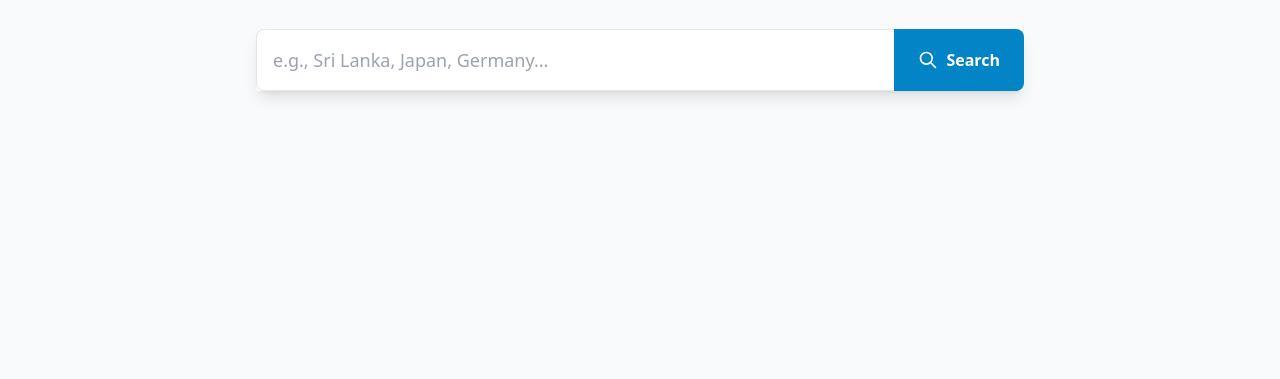
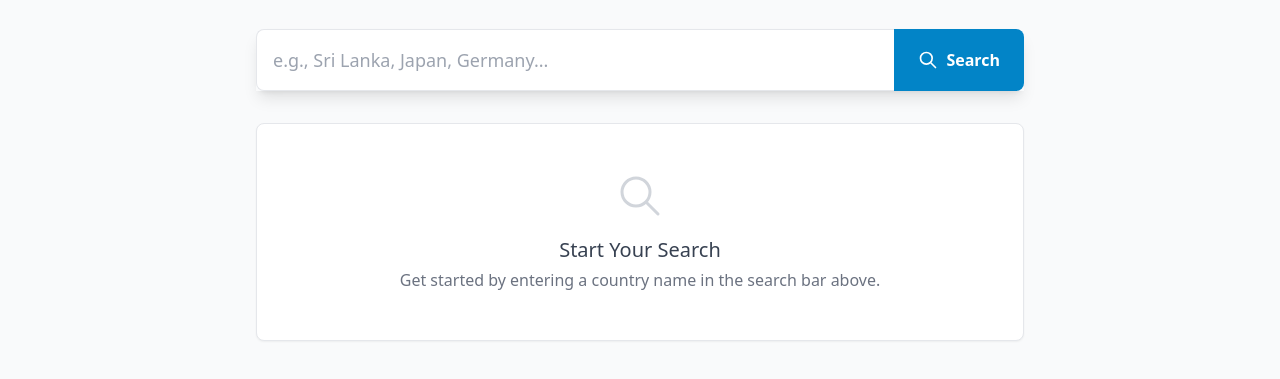
Before and after one commit to WAPunsisiYemaniPerera/Smart_Travel_Platform, a plain HTML site: page client/travel.html in a window 1280 px wide. Shown: the part 175-554 px from the top of the page. Drawn offline with nearby package versions, Linux system fonts and the light colour scheme; no server answers; sample sign-in values are in the browser's storage.

Commit message:
Update travel dashboard: comment out user location fetch and enhance results display with a prompt to start search

```diff
--- a/client/js/travel.js
+++ b/client/js/travel.js
@@ -210,5 +210,5 @@ document.addEventListener('DOMContentLoaded', () => {
         }
     }
 
-    fetchUserLocationAndData();
+    //fetchUserLocationAndData();
 });
--- a/client/travel.html
+++ b/client/travel.html
@@ -41,7 +41,14 @@
                 </form>
 
                 <div id="results-display" class="mt-8">
+                    <div class="bg-white rounded-lg shadow-sm border border-gray-200 text-center p-12 animate-fade-in-up">
+                        <div class="flex justify-center items-center mb-4">
+                            <svg class="w-12 h-12 text-gray-300" fill="none" stroke="currentColor" viewBox="0 0 24 24" xmlns="http://www.w3.org/2000/svg"><path stroke-linecap="round" stroke-linejoin="round" stroke-width="1.5" d="M21 21l-6-6m2-5a7 7 0 11-14 0 7 7 0 0114 0z"></path></svg>
+                        </div>
+                        <h2 class="text-xl font-medium text-gray-700">Start Your Search</h2>
+                        <p class="text-gray-500 mt-1">Get started by entering a country name in the search bar above.</p>
                     </div>
+                </div>
             </div>
         </main>
 
```
